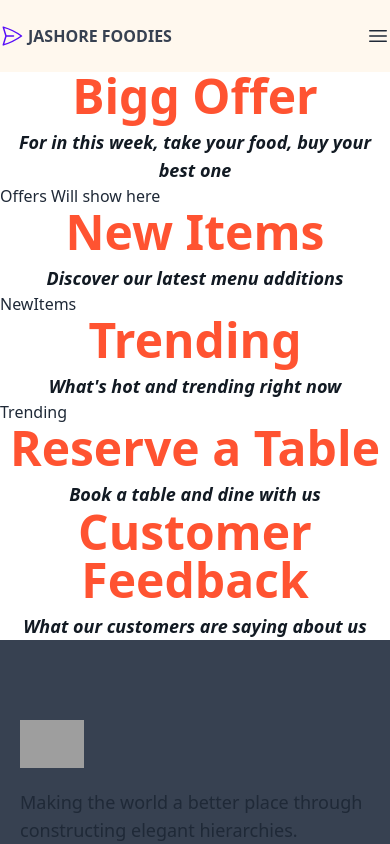
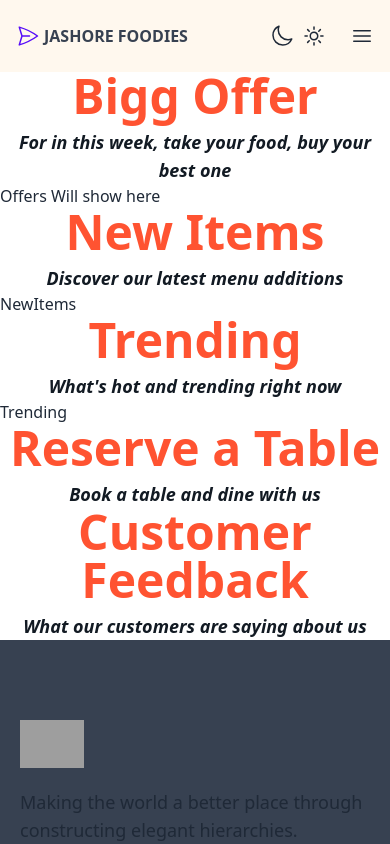
Before and after one commit to mirza-mohibul-hasan/jashore-foodies-frontend, a React (Vite) app: page / in a window 390 px wide. Shown: the top 844 px of the page. Built offline with nearby package versions, Linux system fonts and the light colour scheme; grey boxes are pictures that could not be loaded.

Commit message:
Updated some issue in Navbar

```diff
--- a/src/components/Navbar/NavBar.jsx
+++ b/src/components/Navbar/NavBar.jsx
@@ -24,7 +24,7 @@ const NavBar = () => {
                   href="/"
                   className="flex gap-1 font-bold text-gray-700 items-center "
                 >
-                  <PaperAirplaneIcon className="h-6 w-6 text-primary" />
+                  <PaperAirplaneIcon className="ml-4 lg:ml-0 h-6 w-6 text-primary" />
                   <span>JASHORE FOODIES</span>
                 </a>
               </div>
@@ -38,19 +38,19 @@ const NavBar = () => {
             </div>
             {/* secondary */}
             <div className="flex gap-6">
-              <div className="hidden lg:flex items-center gap-5">
-                <div className="hidden lg:flex items-center gap-2">
+              <div className="lg:flex items-center gap-5">
+                <div className="flex mt-6 lg:mt-0 items-center gap-2">
                   <MoonIcon className="h-6 w-6 " />
                   <SunIcon className="h-6 w-6" />
                 </div>
-                <div>
+                <div className="hidden lg:flex">
                   <button className="rounded-lg border-solid border-2 border-[#E94339] py-1 px-4 hover:bg-[#E94339] hover:text-white">
                     LOGIN
                   </button>
                 </div>
               </div>
               {/* Mobile navigation toggle */}
-              <div className="lg:hidden flex items-center">
+              <div className="lg:hidden flex items-center pr-4">
                 <button onClick={() => setToggleMenu(!toggleMenu)}>
                   <Bars3Icon className="h-6" />
                 </button>
@@ -60,24 +60,21 @@ const NavBar = () => {
         </div>
         {/* mobile navigation */}
         <div
-          className={`fixed z-40 w-40  bg-gray-100 overflow-hidden flex flex-col lg:hidden gap-12  origin-top duration-700  ${!toggleMenu ? "h-0" : "h-2/3"
+          className={`w-52  bg-gray-100 overflow-hidden flex flex-col lg:hidden gap-12  origin-top duration-700  ${!toggleMenu ? "h-0" : "h-2/3"
             }`}
         >
           <div className="px-8">
-            <div className="flex flex-col gap-8 font-bold tracking-wider">
-              <a href="#" className="border-l-4 border-gray-600">
-                Features
-              </a>
-              <a href="#">Pricing</a>
-              <a href="#">Download</a>
-              <a href="#">Classic</a>
-              <MoonIcon className="h-6 w-6 " />
-              <SunIcon className="h-6 w-6" />
+            <div className="flex flex-col gap-8 text-sm tracking-wider">
+              <a href="#">HOME</a>
+              <a href="#">RESTAURANTS</a>
+              <a href="#">FOOD ITEMS</a>
+              <a href="#">MY DASHBOARD</a>
               <button className="rounded-lg border-solid border-2 border-[#E94339] py-1 px-4 hover:bg-[#E94339] hover:text-white">
                 LOGIN
               </button>
             </div>
           </div>
+
         </div>
       </nav>
     </div>
```
